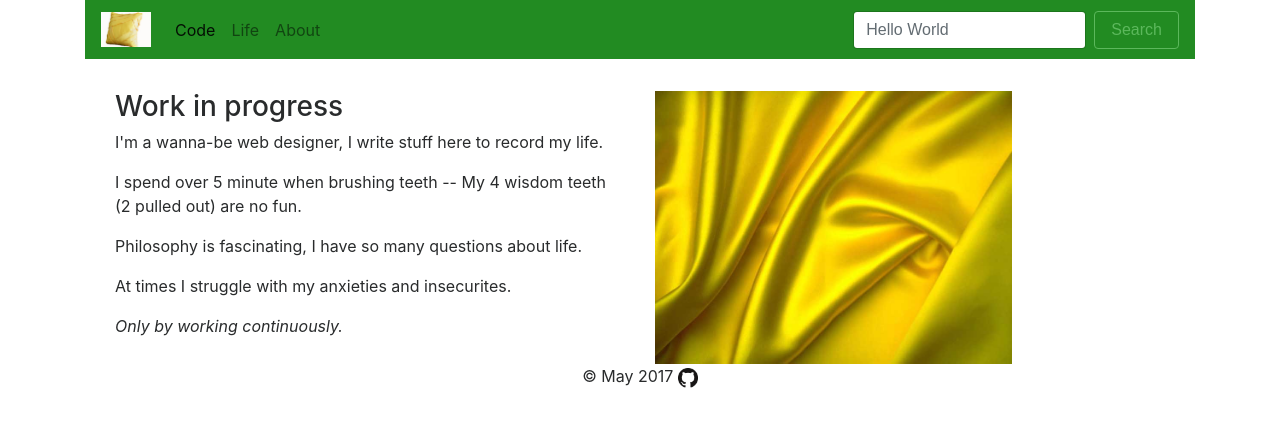
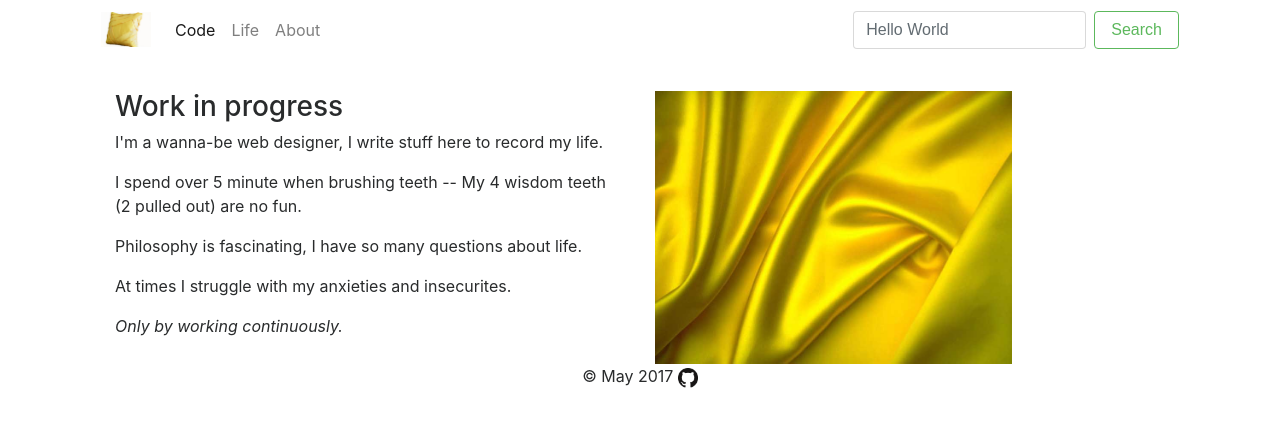
Before and after one commit to yinkouya/yinkouya.github.io, a Jekyll site: the page built from about.html, in a window 1280 px wide. Shown: the top 427 px of the page. Built offline with Jekyll 4.4.1, drawn with Linux system fonts in a browser that asks for light colours; nearby versions of some CDN libraries.

Commit message:
Update default.html

```diff
--- a/_layouts/default.html
+++ b/_layouts/default.html
@@ -15,7 +15,7 @@
     <body>
       <div class="container">
         <div class="nav-container">
-              <nav class="navbar navbar-toggleable-md navbar-light" style="background-color: #228B22;">
+              <nav class="navbar navbar-toggleable-md navbar-light">
                   <button class="navbar-toggler navbar-toggler-right" type="button" data-toggle="collapse" data-target="#navbarSupportedContent" aria-controls="navbarSupportedContent" aria-expanded="false" aria-label="Toggle navigation">
                     <span class="navbar-toggler-icon"></span>
                   </button>
```
